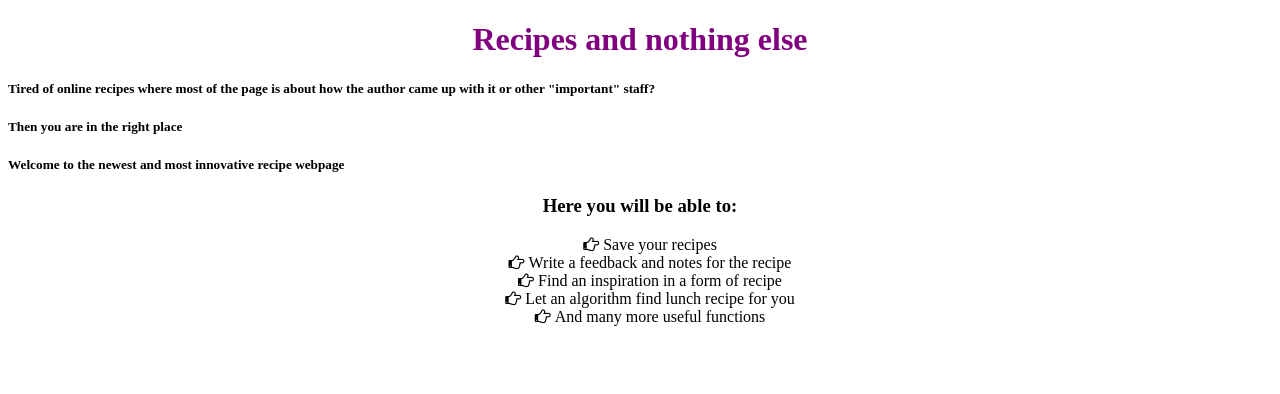
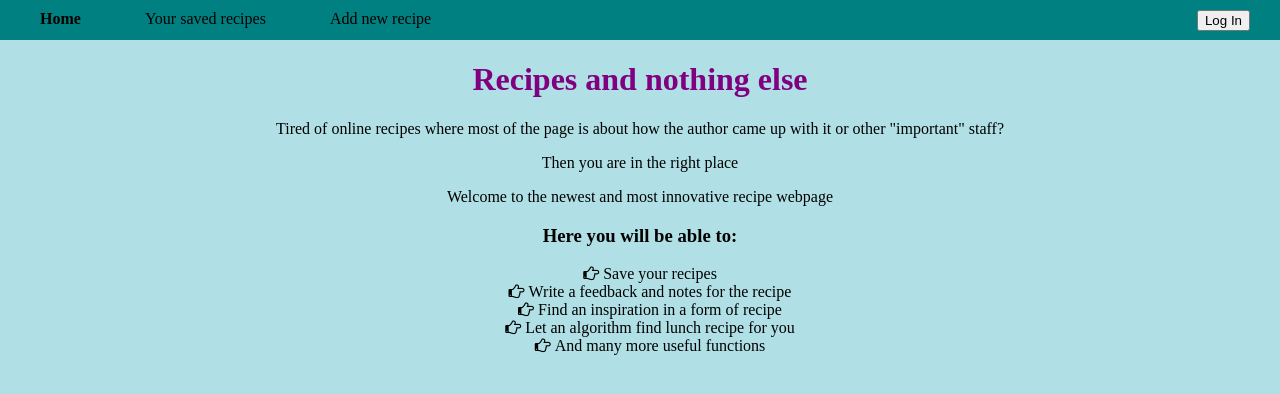
Before and after one commit to elvitak/elvitak.github.io, a plain HTML site: page index.html in a window 1280 px wide. Drawn offline with Linux system fonts and the light colour scheme.

Commit message:
add nav bar and style it

```diff
--- a/index.html
+++ b/index.html
@@ -12,24 +12,37 @@
   </head>
 
   <body>
+    <div class="container"></div>
+        <header>
+            <nav>
+                <ul id="ulNav">
+                <li class="navLi"><a href="#"><strong>Home</strong></a></li>
+                <li class="navLi"><a href="#">Your saved recipes</a></li>
+                <li class="navLi"><a href="#"></a>Add new recipe</li>
+                </ul>
+            </nav>
+            <button type="button" id="logInBtn" style="float:right">Log In</button>
+            <div style="clear:both"></div>
+        </header>
     <h1>Recipes and nothing else</h1>
-    <div>
-      <h5>
+    <div class="description">
+      <p>
         Tired of online recipes where most of the page is about how the author
         came up with it or other "important" staff?
-      </h5>
-      <h5>Then you are in the right place</h5>
-      <h5>Welcome to the newest and most innovative recipe webpage</h5>
+      </p>
+      <p>Then you are in the right place</p>
+      <p>Welcome to the newest and most innovative recipe webpage</p>
     </div>
     <div>
       <h3>Here you will be able to:</h3>
-      <ul>
+      <ol id="functionalityList">
         <li>Save your recipes</li>
         <li>Write a feedback and notes for the recipe</li>
         <li>Find an inspiration in a form of recipe</li>
         <li>Let an algorithm find lunch recipe for you</li>
         <li>And many more useful functions</li>
-      </ul>
+      </ol>
+    </div>
     </div>
   </body>
 </html>
--- a/style.css
+++ b/style.css
@@ -1,3 +1,37 @@
+body {
+  background-color: powderblue;
+  margin: 0;
+  padding: 0;
+}
+header {
+  background-color: teal;
+}
+header li {
+  margin: 30px;
+}
+header li a {
+  color: black;
+  text-decoration: none;
+}
+nav {
+  float: left;
+  height: 20px;
+  align-items: center;
+  padding: 10px;
+}
+ul {
+  list-style-type: none; /*Removes the bulletpoints*/
+  margin: 0;
+  padding: 0;
+}
+.navLi {
+  display: inline; /*navLi created so nav bar is inline but buletpoints are not*/
+}
+#logInBtn {
+  float: right;
+  margin-right: 30px;
+  margin-top: 10px;
+}
 h1 {
   color: purple;
   text-align: center;
@@ -5,12 +39,12 @@ h1 {
 h3 {
   text-align: center;
 }
-ul {
+ol {
   text-align: center;
   list-style-position: inside;
   list-style: none;
 }
-ul li:before {
+ol li:before {
   display: inline-block;
   margin-left: -20px;
   padding-right: 5px;
@@ -18,3 +52,6 @@ ul li:before {
   content: "\f0a4";
   font-family: FontAwesome;
 }
+.description {
+  text-align: center;
+}
```
